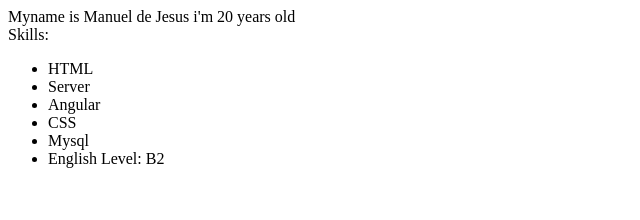
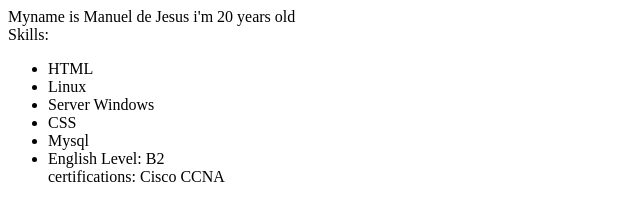
Before and after one commit to fajasma/Manuel, a plain HTML site: page hola mundo.html in a window 1280 px wide. Shown: the whole page, without its empty margins (0-640 px from the left). Drawn offline with Linux system fonts and the light colour scheme.

Commit message:
Añadiendo Skill

```diff
--- a/hola mundo.html
+++ b/hola mundo.html
@@ -9,13 +9,17 @@
     <br>Skills:
     <ul>
         <li>HTML</li>
-        <li>Server</li>
-        <li>Angular</li>
+        <li>Linux</li>
+        <li>Server Windows</li>
         <li>CSS</li>
         <li>Mysql</li>
         <li>English Level: B2</li>
 
+        certifications:
+
+        Cisco CCNA
       </ul>
+
 
   </body>
 </html>
```
